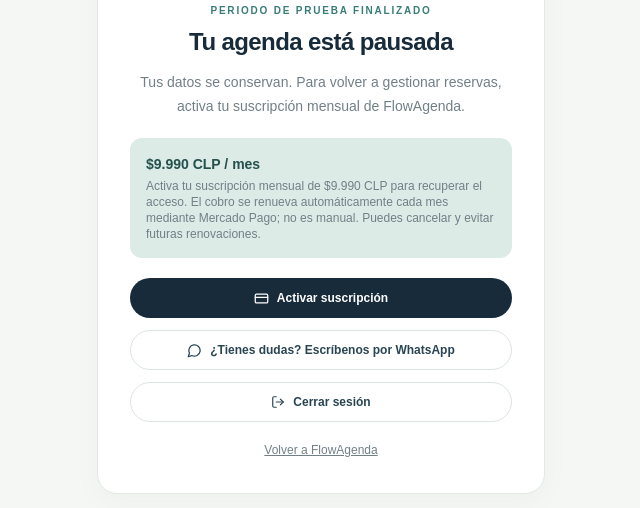
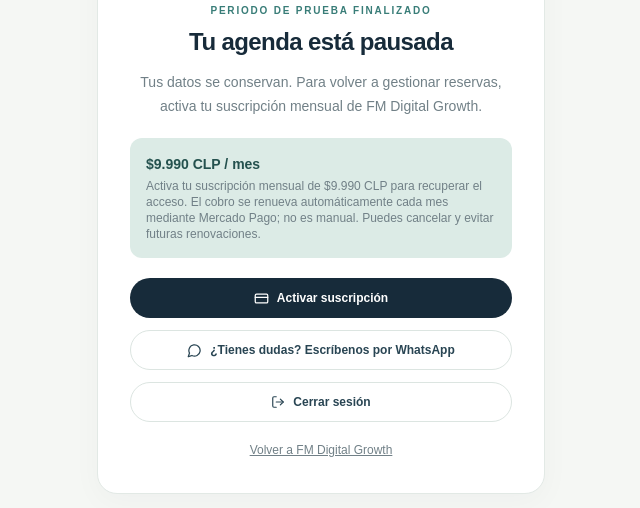
Before and after one commit to UpScaleIAlab/AgrendaFlow, a Next.js app: page /cuenta-expirada in a window 1280 px wide. Shown: the part 231-739 px from the top of the page, without its empty margins (319-959 px from the left). Built offline with nearby package versions, Linux system fonts and the light colour scheme; no server answers.

Commit message:
Replace legacy FlowAgenda brand with FM Digital Growth

```diff
--- a/app/cuenta-expirada/page.tsx
+++ b/app/cuenta-expirada/page.tsx
@@ -12,8 +12,8 @@ export default function ExpiredAccountPage() {
   const [error, setError] = useState('');
   const [paymentBusy, setPaymentBusy] = useState(false);
   // Keep the support button visible even if the Preview environment variable is missing.
-  const whatsappNumber = (process.env.NEXT_PUBLIC_AGENDAFLOW_WHATSAPP || '56979060279').replace(/[^0-9]/g, '');
-  const whatsappMessage = encodeURIComponent('Hola, tengo dudas sobre la activación de mi suscripción a FlowAgenda.');
+  const whatsappNumber = (process.env.NEXT_PUBLIC_FMDIGITALGROWTH_WHATSAPP || '56979060279').replace(/[^0-9]/g, '');
+  const whatsappMessage = encodeURIComponent('Hola, tengo dudas sobre la activación de mi suscripción a FM Digital Growth.');
   const startPayment = async () => {
     setPaymentBusy(true);
     setError('');
@@ -49,7 +49,7 @@ export default function ExpiredAccountPage() {
       <div className="mx-auto mb-4 grid h-12 w-12 place-items-center rounded-full bg-[#f5eddd] text-[#a38a60]"><LockKeyhole size={22}/></div>
       <p className="eyebrow">Periodo de prueba finalizado</p>
       <h1 className="mt-2 text-2xl font-semibold tracking-tight">Tu agenda está pausada</h1>
-      <p className="mt-3 text-sm leading-6 text-[#718087]">Tus datos se conservan. Para volver a gestionar reservas, activa tu suscripción mensual de FlowAgenda.</p>
+      <p className="mt-3 text-sm leading-6 text-[#718087]">Tus datos se conservan. Para volver a gestionar reservas, activa tu suscripción mensual de FM Digital Growth.</p>
       <div className="mt-5 rounded-xl bg-[#DCEBE6] p-4 text-left">
         <p className="text-sm font-semibold text-[#24514E]">$9.990 CLP / mes</p>
         <p className="mt-1 text-xs text-[#718087]">Activa tu suscripción mensual de $9.990 CLP para recuperar el acceso. El cobro se renueva automáticamente cada mes mediante Mercado Pago; no es manual. Puedes cancelar y evitar futuras renovaciones.</p>
@@ -58,7 +58,7 @@ export default function ExpiredAccountPage() {
       <a href={`https://wa.me/${whatsappNumber}?text=${whatsappMessage}`} target="_blank" rel="noopener noreferrer" className="btn-secondary mt-3 w-full"><MessageCircle size={15}/> ¿Tienes dudas? Escríbenos por WhatsApp</a>
       <button onClick={logout} disabled={busy} className="btn-secondary mt-3 w-full"><LogOut size={14}/>{busy ? 'Cerrando sesión...' : 'Cerrar sesión'}</button>
       {error && <p role="alert" className="mt-3 text-xs text-[#a45f52]">{error}</p>}
-      <Link href="/" className="mt-5 inline-block text-xs text-[#718087] underline">Volver a FlowAgenda</Link>
+      <Link href="/" className="mt-5 inline-block text-xs text-[#718087] underline">Volver a FM Digital Growth</Link>
     </section>
   </main>;
 }
```
